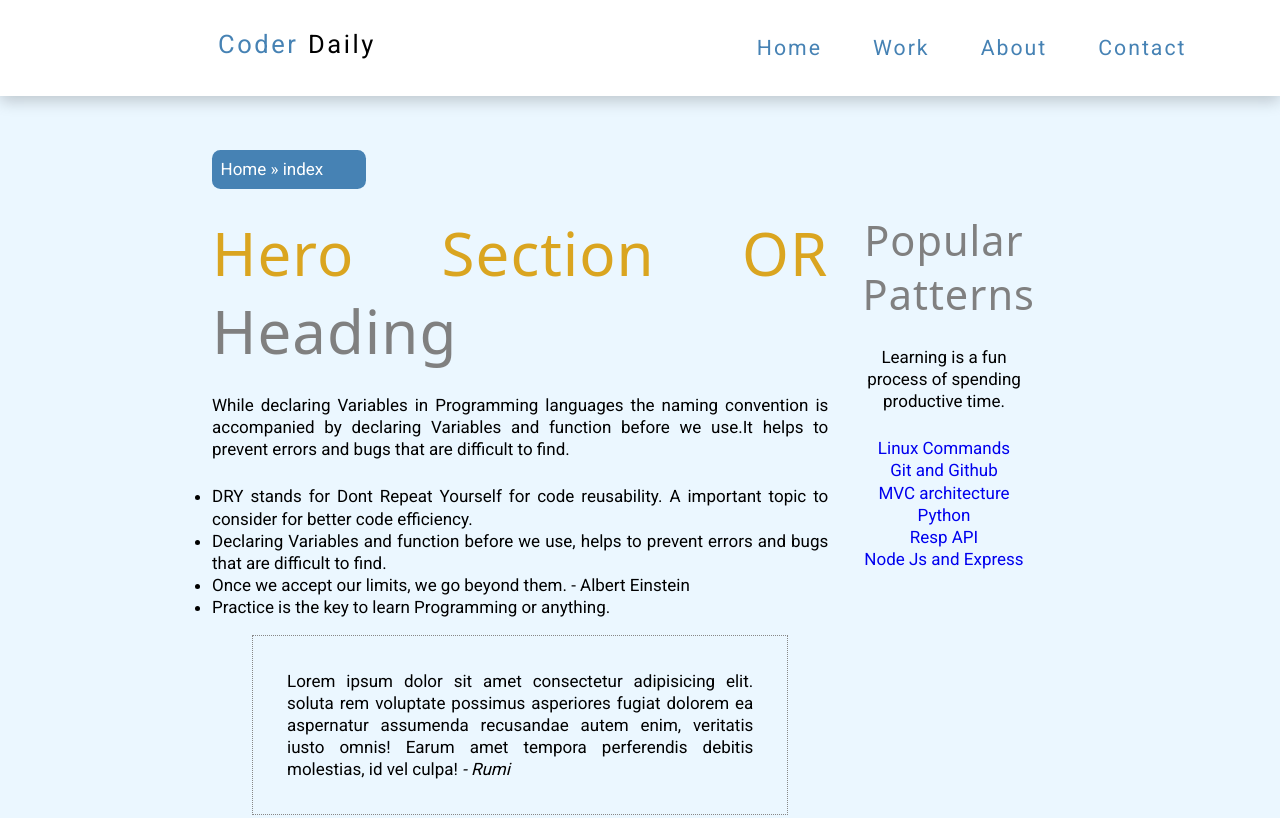
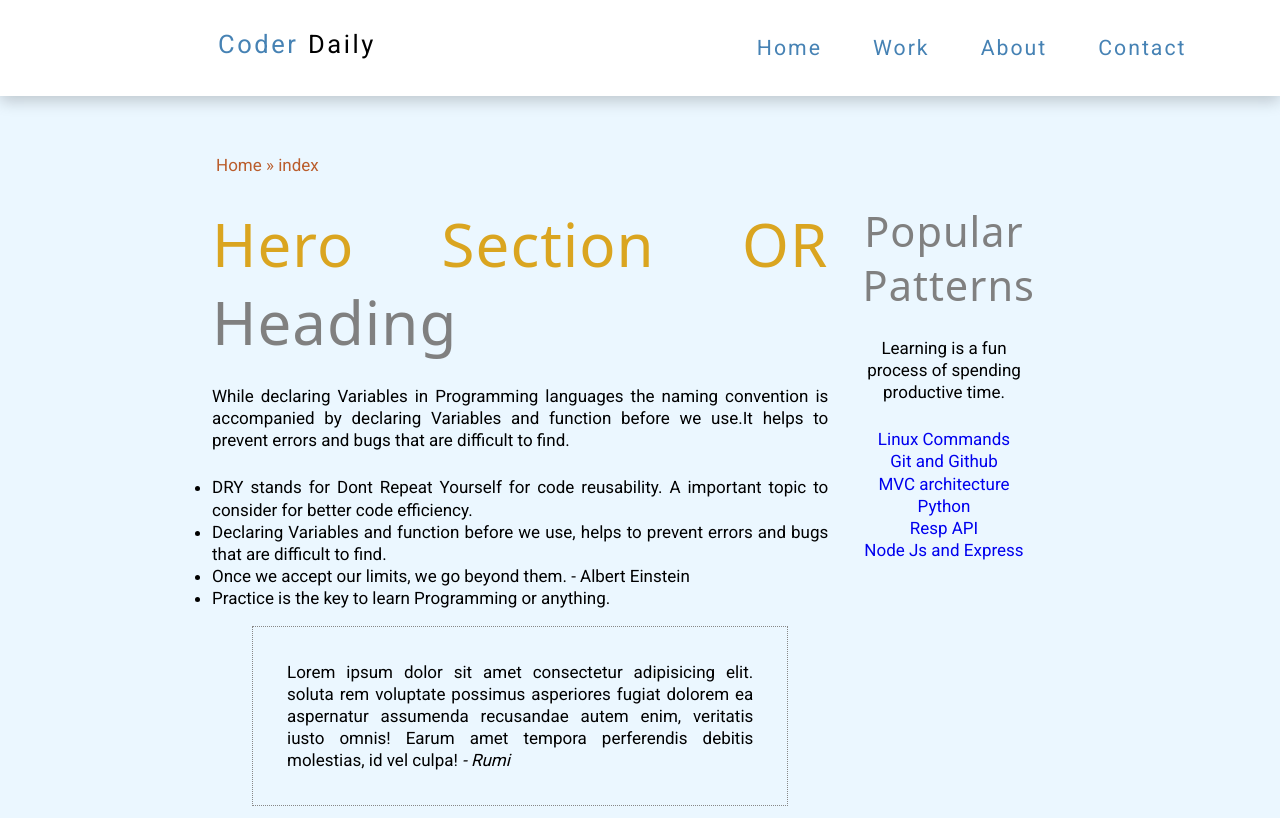
Before and after one commit to Namrajp/Namrajp.github.io, a plain HTML site: page index.html in a window 1280 px wide. Shown: the top 818 px of the page. Drawn offline with Linux system fonts and the light colour scheme.

Commit message:
Feat: commit Added to ammend

```diff
--- a/scss/layouts/_header.scss
+++ b/scss/layouts/_header.scss
@@ -54,9 +54,10 @@ nav,
   border-radius: 0.5rem;
   text-align: left;
   width: 20vw;
-  color: #fff;
+  color: var(--primary-500);
+  padding: 4px;
   a {
-    color: #fff;
+    color: var(--primary-500);
   }
 }
 
```
Also changed, not shown: index.html (+1 -0 lines), dist/css/style.css, 1 other file.
